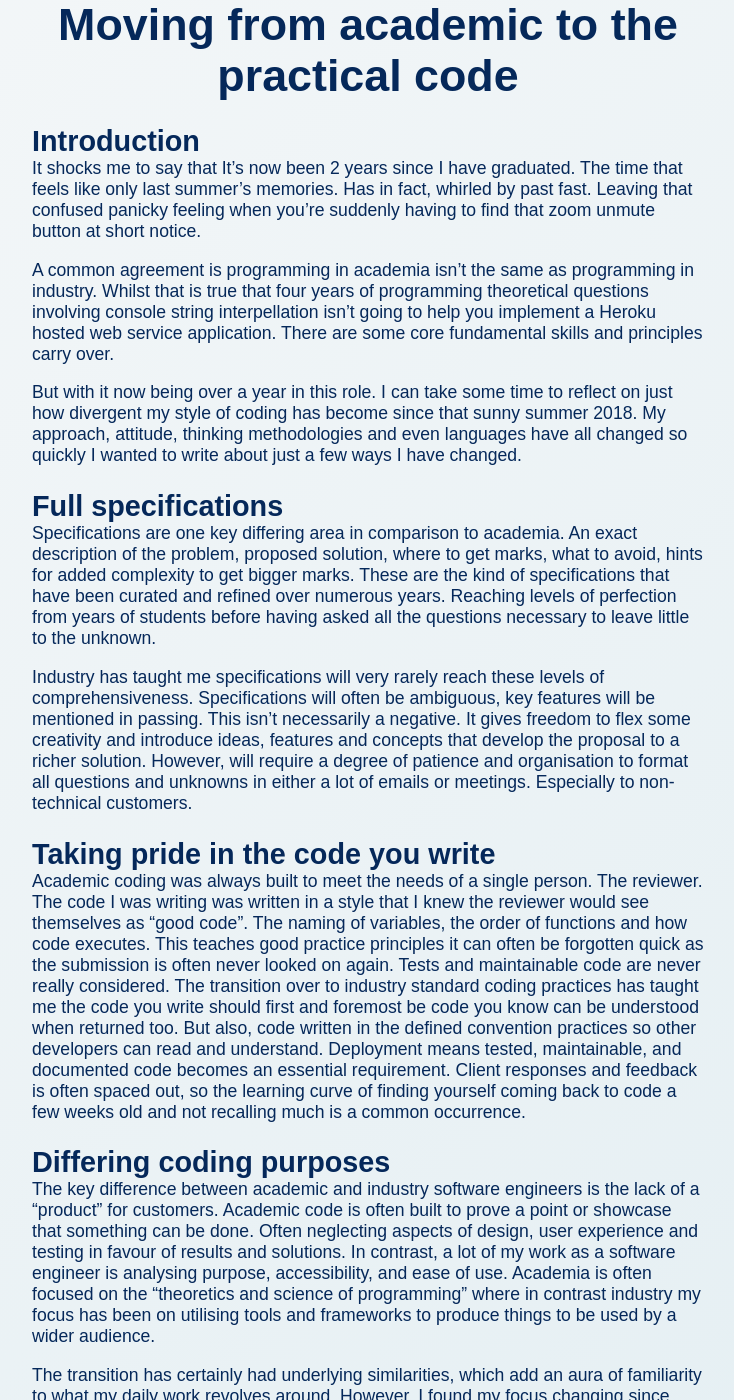
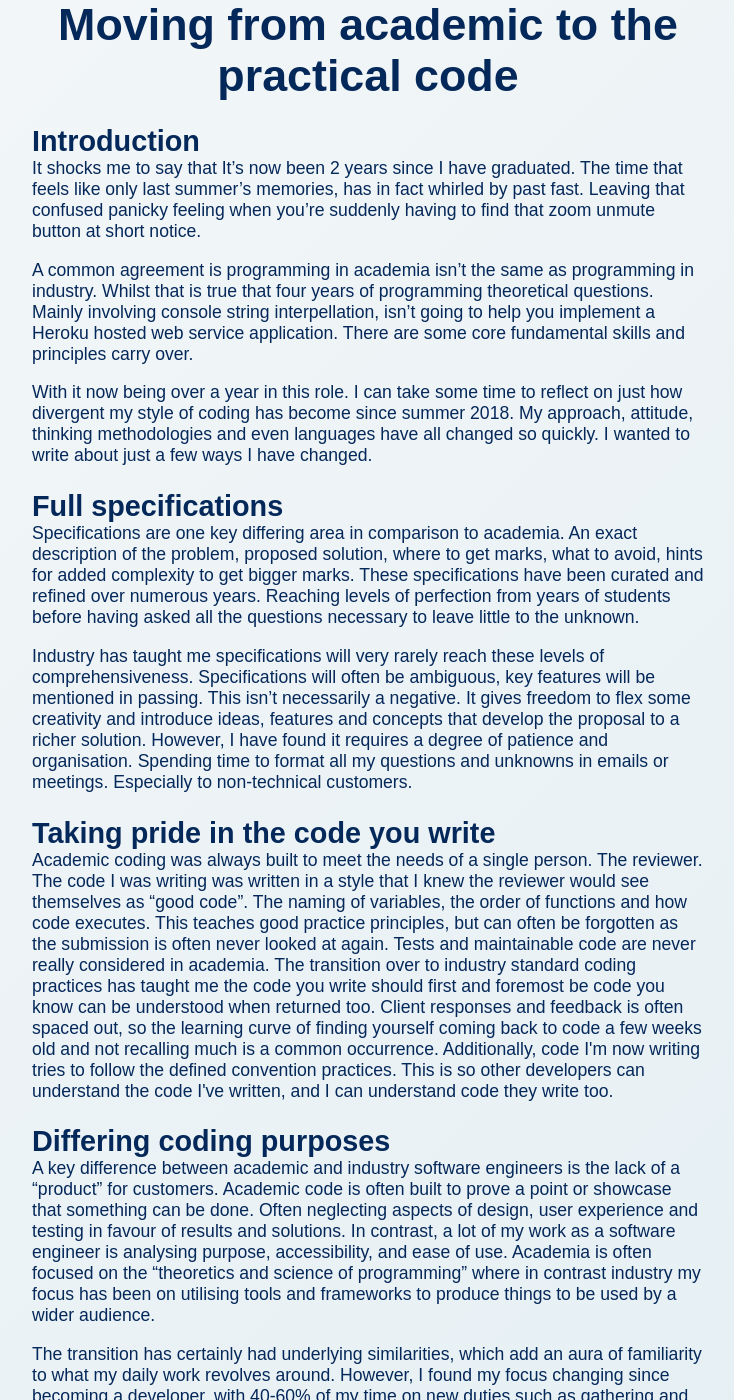
Before and after one commit to Legal-Innovation-Lab-Wales/dev-page, a Jekyll site: the page built from blog/alex/2021/academic-to-practical.html, in a window 1280 px wide and 1400 px high, scrolled down 387 px. Shown: the whole window, without its empty margins (272-1006 px from the left). Built offline with Jekyll 4.4.1, drawn with Linux system fonts in a browser that asks for light colours; nearby versions of some CDN libraries; some of the changed text lies outside the part shown.

Commit message:
Sentance and Spelling Fixes

```diff
--- a/blog/alex/2021/academic-to-practical.html
+++ b/blog/alex/2021/academic-to-practical.html
@@ -14,43 +14,43 @@ card-color: green
 
 <h2>Introduction</h2>
 <p>It shocks me to say that It’s now been 2 years since I have graduated. The time that feels like only last summer’s
-    memories. Has in fact, whirled by past fast. Leaving that confused panicky feeling when you’re suddenly having to
+    memories, has in fact whirled by past fast. Leaving that confused panicky feeling when you’re suddenly having to
     find that zoom unmute button at short notice.   </p>
 
 <p>A common agreement is programming in academia isn’t the same as programming in industry. Whilst that is true that
-    four years of programming theoretical questions involving console string interpellation isn’t going to help
+    four years of programming theoretical questions. Mainly involving console string interpellation, isn’t going to help
     you implement a Heroku hosted web service application. There are some core fundamental skills and principles
     carry over.</p>
 
-<p>But with it now being over a year in this role. I can take some time to reflect on just how divergent my style of
-    coding has become since that sunny summer 2018. My approach, attitude, thinking methodologies and even languages
-    have all changed so quickly I wanted to write about just a few ways I have changed. </p>
+<p>With it now being over a year in this role. I can take some time to reflect on just how divergent my style of
+    coding has become since summer 2018. My approach, attitude, thinking methodologies and even languages
+    have all changed so quickly. I wanted to write about just a few ways I have changed. </p>
 
 <h2>Full specifications</h2>
 <p>Specifications are one key differing area in comparison to academia. An exact description of the problem, proposed
-    solution, where to get marks, what to avoid, hints for added complexity to get bigger marks. These are the kind of
-    specifications that have been curated and refined over numerous years. Reaching levels of perfection from years of
+    solution, where to get marks, what to avoid, hints for added complexity to get bigger marks. These
+    specifications have been curated and refined over numerous years. Reaching levels of perfection from years of
     students before having asked all the questions necessary to leave little to the unknown.  </p>
 
 <p>Industry has taught me specifications will very rarely reach these levels of comprehensiveness. Specifications will
     often be ambiguous, key features will be mentioned in passing. This isn’t necessarily a negative. It gives freedom
     to flex some creativity and introduce ideas, features and concepts that develop the proposal to a richer solution.
-    However, will require a degree of patience and organisation to format all questions and unknowns in either a lot of
-    emails or meetings. Especially to non-technical customers. </p>
+    However, I have found it requires a degree of patience and organisation. Spending time to format all my questions
+    and unknowns in emails or meetings. Especially to non-technical customers. </p>
 
 <h2>Taking pride in the code you write</h2>
 <p>Academic coding was always built to meet the needs of a single person. The reviewer. The code I was writing was
     written in a style that I knew the reviewer would see themselves as “good code”. The naming of variables, the order
-    of functions and how code executes. This teaches good practice principles it can often be forgotten quick as the
-    submission is often never looked on again. Tests and maintainable code are never really considered. The transition
-    over to industry standard coding practices has taught me the code you write should first and foremost be code you
-    know can be understood when returned too. But also, code written in the defined convention practices so other
-    developers can read and understand. Deployment means tested, maintainable, and documented code becomes an essential
-    requirement. Client responses and feedback is often spaced out, so the learning curve of finding yourself coming
-    back to code a few weeks old and not recalling much is a common occurrence.</p>
+    of functions and how code executes. This teaches good practice principles, but can often be forgotten as the
+    submission is often never looked at again. Tests and maintainable code are never really considered in academia.
+    The transition over to industry standard coding practices has taught me the code you write should first and
+    foremost be code you know can be understood when returned too. Client responses and feedback is often spaced out,
+    so the learning curve of finding yourself coming back to code a few weeks old and not recalling much is a common
+    occurrence. Additionally, code I'm now writing tries to follow the defined convention practices.
+    This is so other developers can understand the code I've written, and I can understand code they write too.</p>
 
 <h2>Differing coding purposes</h2>
-<p>The key difference between academic and industry software engineers is the lack of a “product” for customers.
+<p>A key difference between academic and industry software engineers is the lack of a “product” for customers.
     Academic code is often built to prove a point or showcase that something can be done. Often neglecting aspects of
     design, user experience and testing in favour of results and solutions. In contrast, a lot of my work as a software
     engineer is analysing purpose, accessibility, and ease of use. Academia is often focused on the “theoretics and
```
Also changed, not shown: other parts of blog/alex/2021/academic-to-practical.html (+3 -3 lines).
